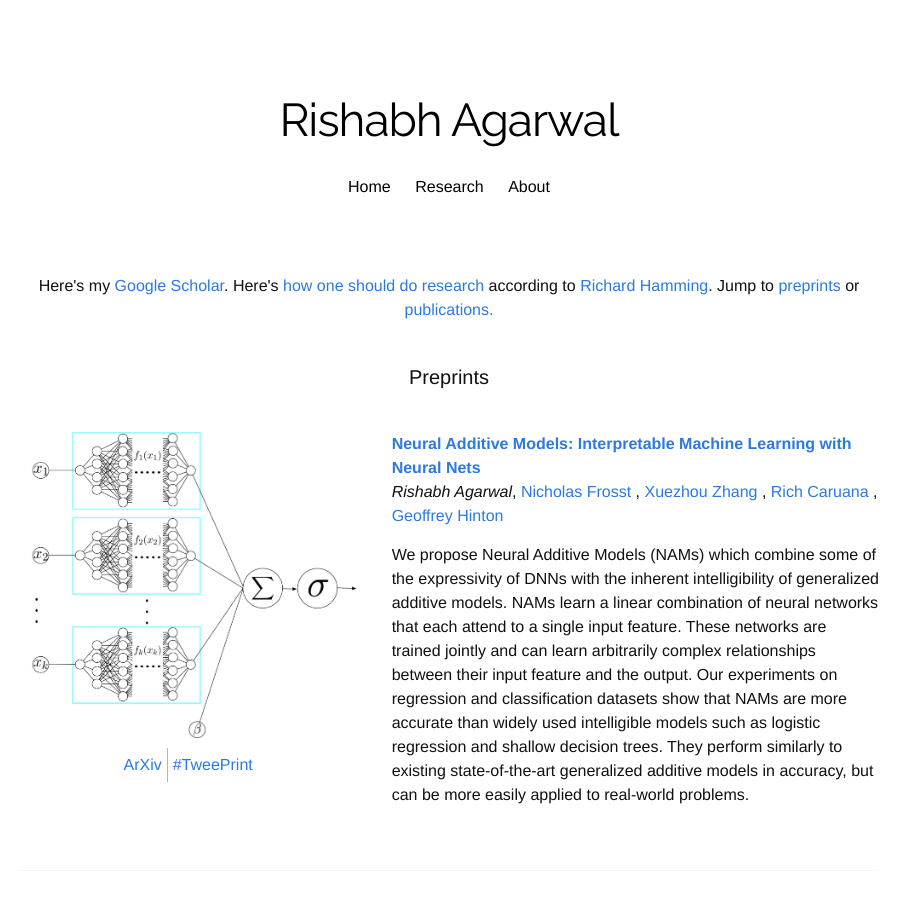
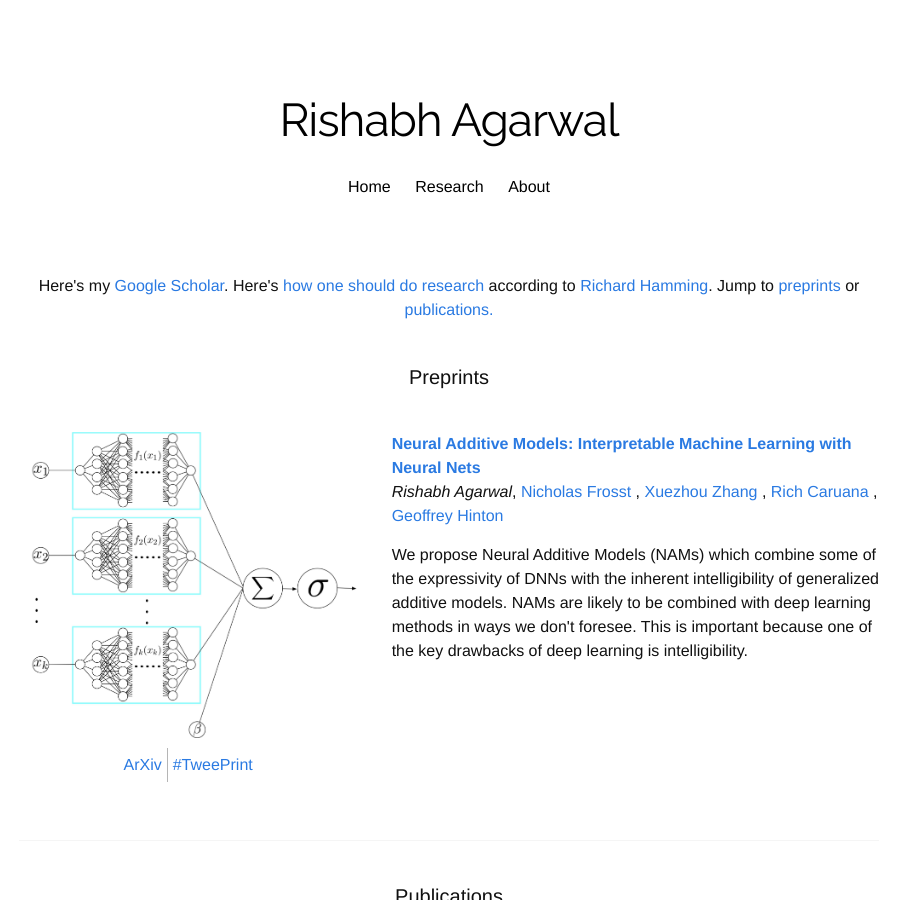
Before and after one commit to agarwl/agarwl.github.io, a Jekyll site: the page built from research.html, in a window 1280 px wide and 900 px high. Shown: the whole window, without its empty margins (191-1100 px from the left). Built offline with Jekyll 4.4.1, drawn with Linux system fonts in a browser that asks for light colours; nearby versions of some CDN libraries; some web fonts are replaced.

Commit message:
Update research.html

```diff
--- a/research.html
+++ b/research.html
@@ -33,11 +33,8 @@ title: "Research Overview"
         <a href="https://www.cs.toronto.edu/~hinton/"> Geoffrey Hinton </a><br />
       </p>
     <p> We propose Neural Additive Models (NAMs) which combine some of the expressivity of DNNs with the inherent intelligibility
-      of generalized additive models. NAMs learn a linear combination of neural networks that each attend to a single input feature.
-      These networks are trained jointly and can learn arbitrarily complex relationships between their input feature and the output.
-      Our experiments on regression and classification datasets show that NAMs are more accurate than widely used intelligible
-      models such as logistic regression and shallow decision trees. They perform similarly to existing state-of-the-art
-      generalized additive models in accuracy, but can be more easily applied to real-world problems.
+      of generalized additive models. NAMs are likely to be combined with deep learning methods in ways we don't foresee.
+      This is important because one of the key drawbacks of deep learning is intelligibility.
     </p>
     </div>
 
```
